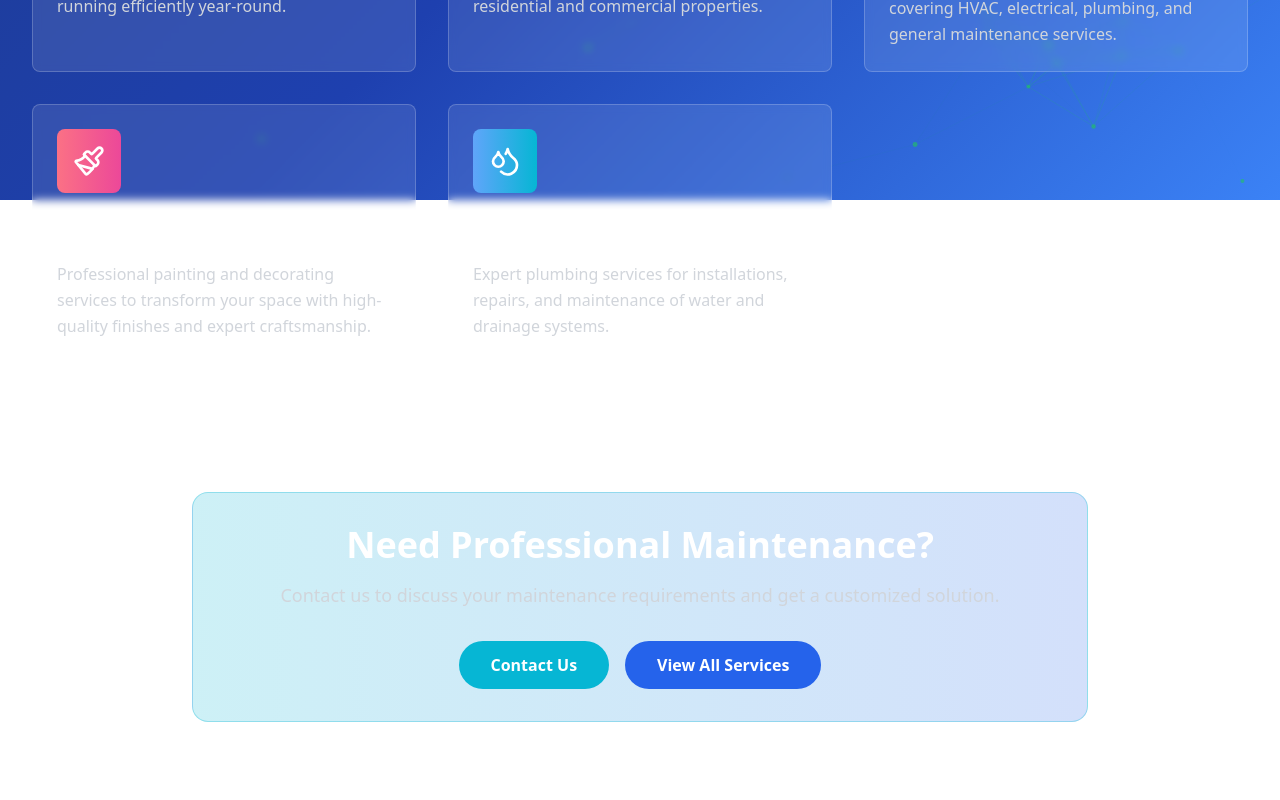
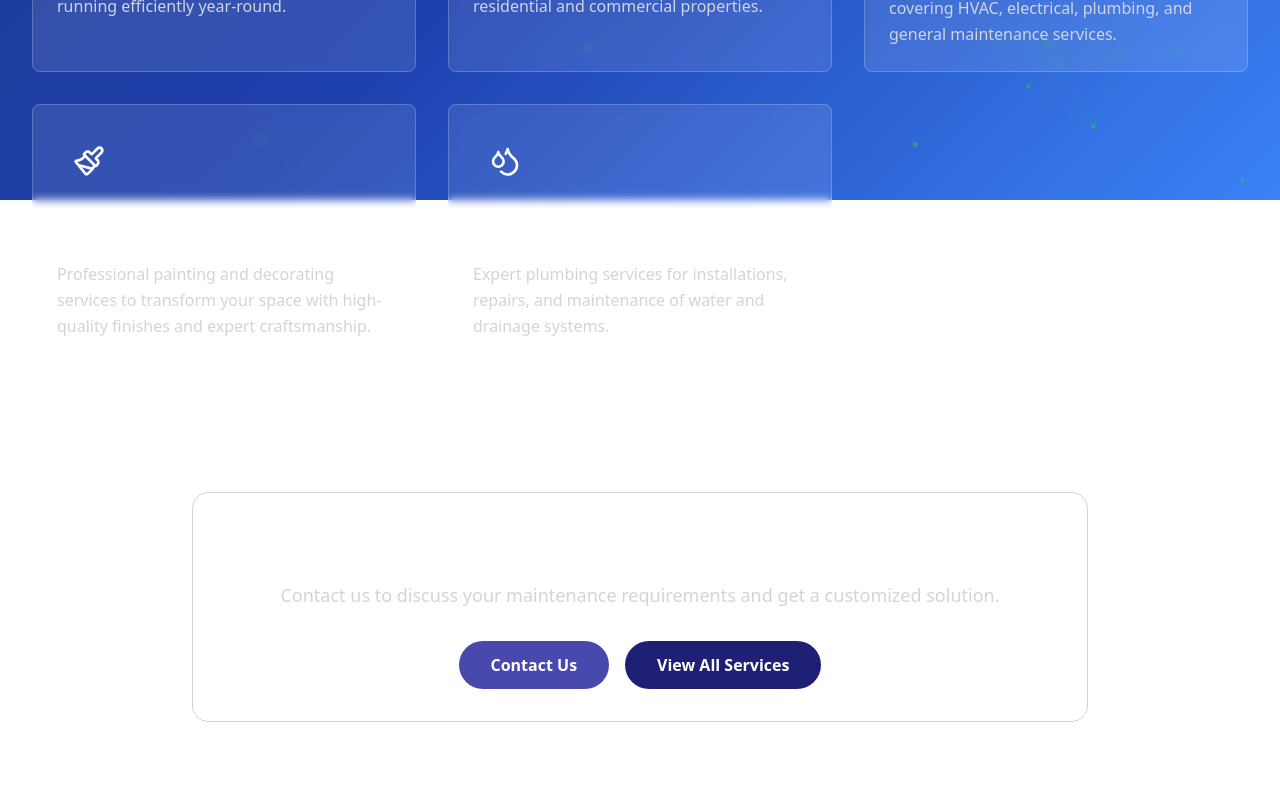
Before and after one commit to Irudium-GS/asqest-web-genesis, a React (Vite) app: page /maintenance-services in a window 1280 px wide. Shown: the part 600-1400 px from the top of the page. Built offline with nearby package versions, Linux system fonts and the light colour scheme.

Commit message:
Add footer and change theme
Added footer to all pages and updated the color theme.

```diff
--- a/src/pages/MaintenanceServices.tsx
+++ b/src/pages/MaintenanceServices.tsx
@@ -12,35 +12,35 @@ const MaintenanceServices = () => {
       description: "Professional air conditioning maintenance and repair services to keep your systems running efficiently year-round.",
       icon: Wrench,
       link: "/ac-maintenance",
-      color: "from-green-400 to-blue-500"
+      color: "from-moonlight-lightest to-moonlight-light"
     },
     {
       title: "Electrical Maintenance",
       description: "Comprehensive electrical services including repairs, installations, and maintenance for residential and commercial properties.",
       icon: Zap,
       link: "/electrical-maintenance",
-      color: "from-yellow-400 to-orange-500"
+      color: "from-moonlight-light to-moonlight-medium"
     },
     {
       title: "Commercial Building Maintenance",
       description: "Complete building maintenance solutions covering HVAC, electrical, plumbing, and general maintenance services.",
       icon: Building,
       link: "/commercial-maintenance",
-      color: "from-indigo-400 to-purple-500"
+      color: "from-moonlight-medium to-moonlight-dark"
     },
     {
       title: "Painting & Decorating Services",
       description: "Professional painting and decorating services to transform your space with high-quality finishes and expert craftsmanship.",
       icon: Paintbrush,
       link: "/painting-services",
-      color: "from-rose-400 to-pink-500"
+      color: "from-moonlight-dark to-moonlight-medium"
     },
     {
       title: "Plumbing Services",
       description: "Expert plumbing services for installations, repairs, and maintenance of water and drainage systems.",
       icon: Droplets,
       link: "#",
-      color: "from-blue-400 to-cyan-500"
+      color: "from-moonlight-light to-moonlight-dark"
     }
   ];
 
@@ -54,7 +54,7 @@ const MaintenanceServices = () => {
         <div className="max-w-7xl mx-auto">
           <div className="text-center mb-12">
             <h1 className="text-4xl md:text-6xl font-bold text-white mb-6">
-              Maintenance <span className="text-transparent bg-clip-text bg-gradient-to-r from-cyan-400 to-blue-400">Services</span>
+              Maintenance <span className="text-transparent bg-clip-text bg-gradient-to-r from-moonlight-lightest to-moonlight-light">Services</span>
             </h1>
             <p className="text-xl text-gray-300 max-w-3xl mx-auto">
               Comprehensive maintenance solutions for all your facility needs
@@ -73,11 +73,11 @@ const MaintenanceServices = () => {
                 to={service.link}
                 className="group block"
               >
-                <div className="bg-white/10 backdrop-blur-sm rounded-lg p-6 border border-white/20 hover:border-cyan-400/50 transition-all duration-300 transform hover:scale-105 hover:shadow-2xl h-full">
+                <div className="bg-white/10 backdrop-blur-sm rounded-lg p-6 border border-white/20 hover:border-moonlight-lightest/50 transition-all duration-300 transform hover:scale-105 hover:shadow-2xl h-full">
                   <div className={`w-16 h-16 bg-gradient-to-r ${service.color} rounded-lg flex items-center justify-center mb-6 group-hover:animate-bounce`}>
                     <service.icon className="h-8 w-8 text-white" />
                   </div>
-                  <h3 className="text-white text-xl font-semibold mb-4 group-hover:text-cyan-400 transition-colors">
+                  <h3 className="text-white text-xl font-semibold mb-4 group-hover:text-moonlight-lightest transition-colors">
                     {service.title}
                   </h3>
                   <p className="text-gray-300 leading-relaxed">
@@ -93,7 +93,7 @@ const MaintenanceServices = () => {
       {/* CTA Section */}
       <section className="relative z-10 py-16 px-4 sm:px-6 lg:px-8">
         <div className="max-w-4xl mx-auto text-center">
-          <div className="bg-gradient-to-r from-cyan-500/20 to-blue-600/20 rounded-2xl p-8 backdrop-blur-sm border border-cyan-500/30">
+          <div className="bg-gradient-to-r from-moonlight-medium/20 to-moonlight-dark/20 rounded-2xl p-8 backdrop-blur-sm border border-moonlight-light/30">
             <h2 className="text-3xl md:text-4xl font-bold text-white mb-4">
               Need Professional Maintenance?
             </h2>
@@ -103,13 +103,13 @@ const MaintenanceServices = () => {
             <div className="flex flex-col sm:flex-row gap-4 justify-center">
               <Link
                 to="/contact-us"
-                className="bg-cyan-500 hover:bg-cyan-400 text-white px-8 py-3 rounded-full font-semibold transition-all duration-300 transform hover:scale-105 inline-block"
+                className="bg-moonlight-medium hover:bg-moonlight-light text-white px-8 py-3 rounded-full font-semibold transition-all duration-300 transform hover:scale-105 inline-block"
               >
                 Contact Us
               </Link>
               <Link
                 to="/services"
-                className="bg-blue-600 hover:bg-blue-500 text-white px-8 py-3 rounded-full font-semibold transition-all duration-300 transform hover:scale-105 inline-block"
+                className="bg-moonlight-dark hover:bg-moonlight-medium text-white px-8 py-3 rounded-full font-semibold transition-all duration-300 transform hover:scale-105 inline-block"
               >
                 View All Services
               </Link>
--- a/src/pages/NotFound.tsx
+++ b/src/pages/NotFound.tsx
@@ -1,5 +1,10 @@
-import { useLocation } from "react-router-dom";
+
+import { useLocation, Link } from "react-router-dom";
 import { useEffect } from "react";
+import Navigation from "@/components/Navigation";
+import Footer from "@/components/Footer";
+import NetworkBackground from "@/components/NetworkBackground";
+import { Home, Search } from "lucide-react";
 
 const NotFound = () => {
   const location = useLocation();
@@ -12,14 +17,43 @@ const NotFound = () => {
   }, [location.pathname]);
 
   return (
-    <div className="min-h-screen flex items-center justify-center bg-gray-100">
-      <div className="text-center">
-        <h1 className="text-4xl font-bold mb-4">404</h1>
-        <p className="text-xl text-gray-600 mb-4">Oops! Page not found</p>
-        <a href="/" className="text-blue-500 hover:text-blue-700 underline">
-          Return to Home
-        </a>
-      </div>
+    <div className="min-h-screen relative">
+      <NetworkBackground />
+      <Navigation />
+
+      <section className="relative z-10 pt-24 pb-16 px-4 sm:px-6 lg:px-8 flex items-center justify-center min-h-[calc(100vh-200px)]">
+        <div className="text-center max-w-2xl mx-auto">
+          <div className="bg-white/10 backdrop-blur-sm rounded-lg p-8 border border-moonlight-light/20">
+            <div className="w-20 h-20 bg-gradient-to-r from-moonlight-medium to-moonlight-dark rounded-full flex items-center justify-center mx-auto mb-6">
+              <Search className="h-10 w-10 text-white" />
+            </div>
+
+            <h1 className="text-6xl font-bold text-moonlight-lightest mb-4">404</h1>
+            <h2 className="text-3xl font-bold text-white mb-4">Page Not Found</h2>
+            <p className="text-gray-300 text-lg mb-8 leading-relaxed">
+              Oops! The page you're looking for doesn't exist. It might have been moved, deleted, or you entered the wrong URL.
+            </p>
+
+            <div className="flex flex-col sm:flex-row gap-4 justify-center">
+              <Link
+                to="/"
+                className="bg-moonlight-medium hover:bg-moonlight-light text-white px-8 py-3 rounded-full font-semibold transition-all duration-300 transform hover:scale-105 inline-flex items-center justify-center"
+              >
+                <Home className="mr-2 h-4 w-4" />
+                Return to Home
+              </Link>
+              <Link
+                to="/services"
+                className="border-2 border-moonlight-lightest text-moonlight-lightest hover:bg-moonlight-lightest hover:text-moonlight-dark px-8 py-3 rounded-full font-semibold transition-all duration-300 transform hover:scale-105 inline-flex items-center justify-center"
+              >
+                Explore Services
+              </Link>
+            </div>
+          </div>
+        </div>
+      </section>
+
+      <Footer />
     </div>
   );
 };
```
